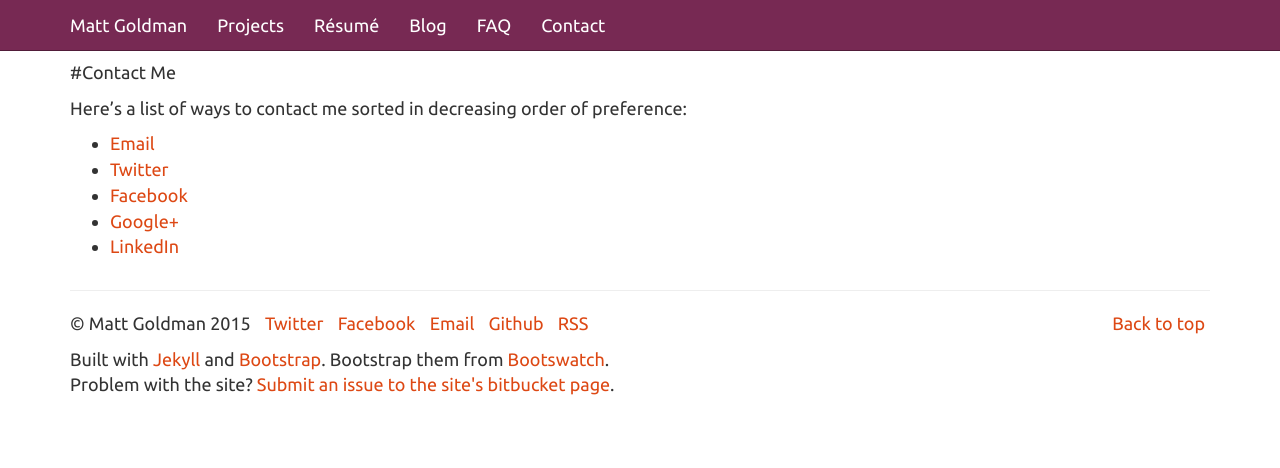
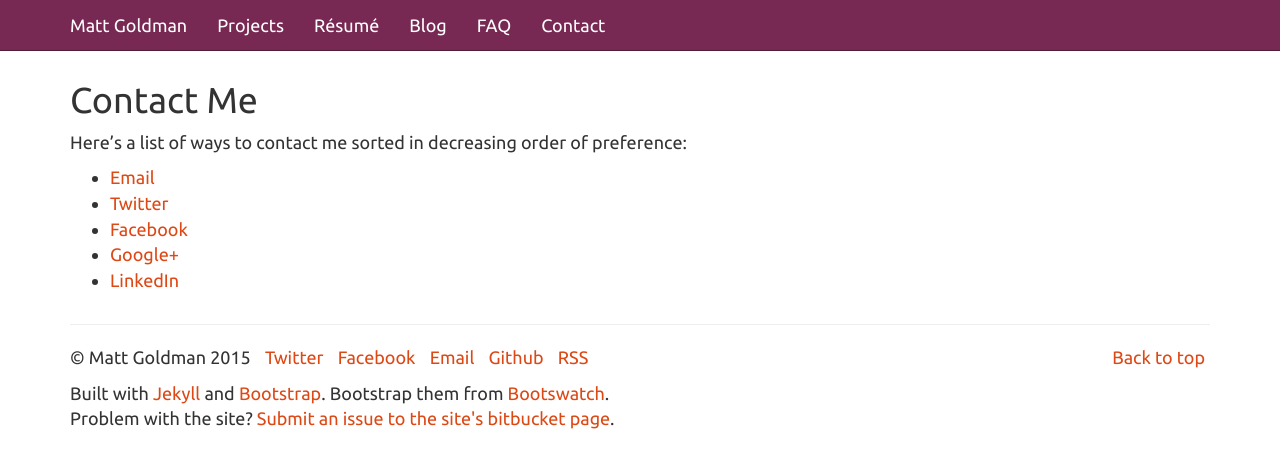
Before and after one commit to robotmlg/mattgoldman.us, a Jekyll site: the page built from contact.md, in a window 1280 px wide. Shown: the top 468 px of the page. Built offline with Jekyll 4.4.1, drawn with Linux system fonts in a browser that asks for light colours; nearby versions of some CDN libraries; some of the changed lines change nothing that is shown.

Commit message:
formatting fixes, new desc

```diff
--- a/_config.yml
+++ b/_config.yml
@@ -2,7 +2,7 @@
 name: Matt Goldman
 title: mattgoldman.us
 email: matt@mattgoldman.us
-description: "Just this guy, y'know?"
+description: "NJ Geek"
 baseurl: ""
 url: "http://mattgoldman.us"
 
--- a/contact.md
+++ b/contact.md
@@ -3,7 +3,7 @@ layout: page
 title: Contact
 permalink: /contact/
 ---
-#Contact Me
+# Contact Me
 
 Here's a list of ways to contact me sorted in decreasing order of preference:
 
```
Also changed, not shown: cv.md (+1 -1 lines), faq.md (+1 -1 lines).
